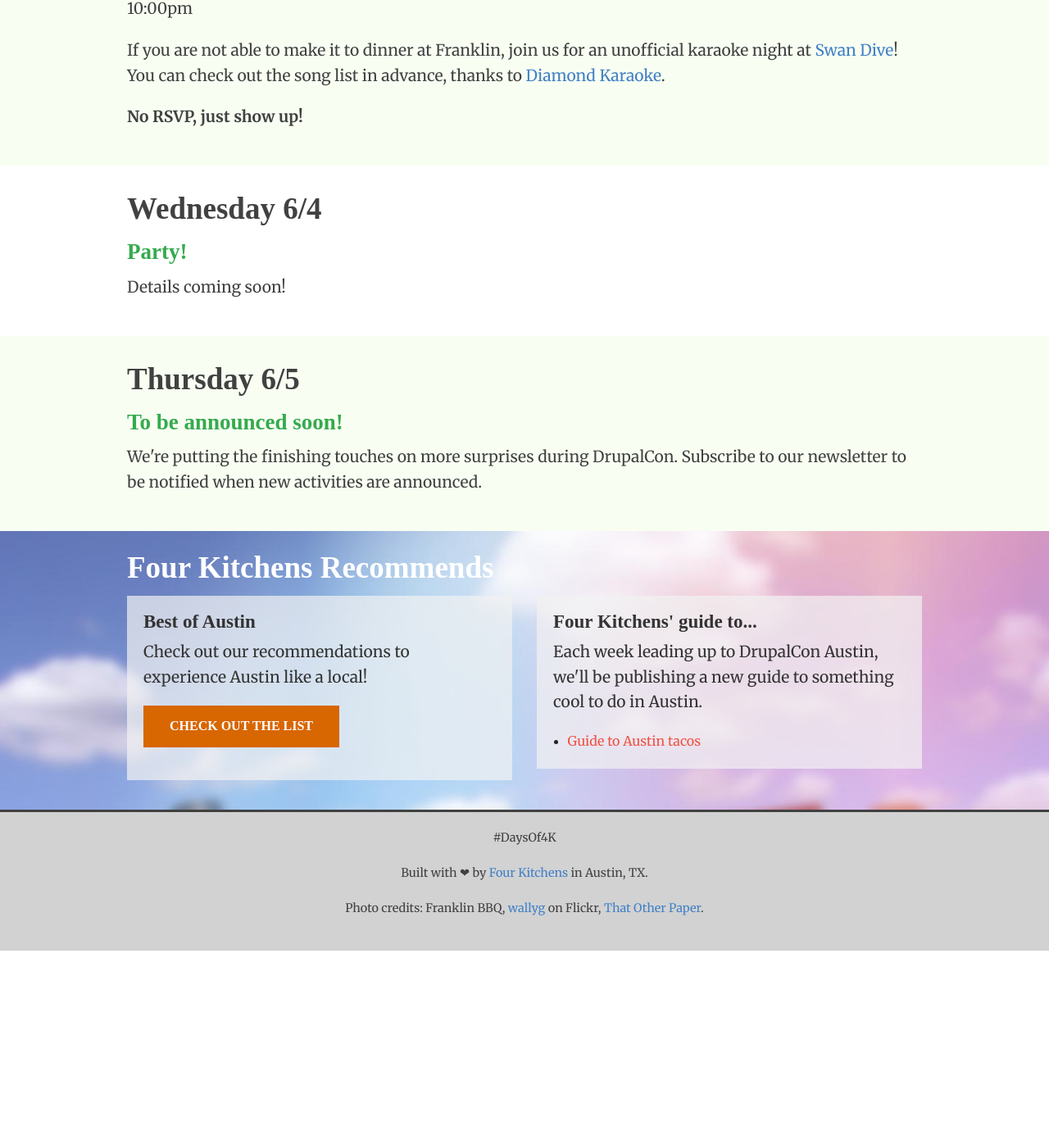
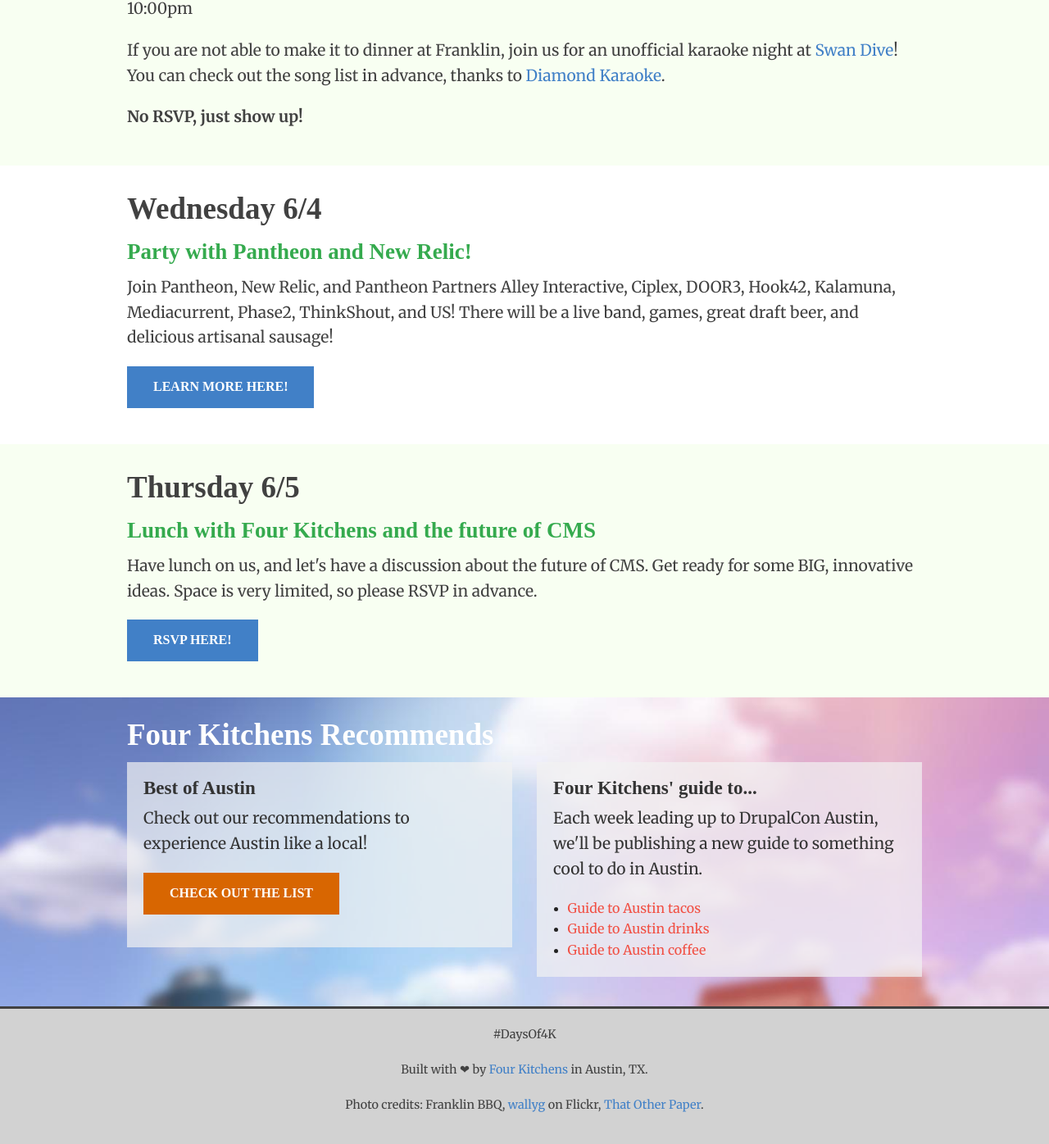
Before and after one commit to fourkitchens/4days-of-4K, a Jekyll site: the page built from index.html, in a window 1280 px wide and 1400 px high, scrolled down 1170 px. Shown: the top 1396 px of the window at 82% size. Built offline with Jekyll 4.4.1, drawn with Linux system fonts in a browser that asks for light colours; some web fonts are replaced; Markdown is read by kramdown in place of the engine named in the settings; before the commit the page ends 2330 px from its top, so only the background shows below that.

Commit message:
Adding party and lunch info

```diff
--- a/index.html
+++ b/index.html
@@ -64,8 +64,10 @@
     <div class="large-12 columns">
       <div>
         <h2>Wednesday 6/4</h2>
-        <h3>Party!</h3>
-        <p>Details coming soon!</p>
+        <h3>Party with Pantheon and New Relic!</h3>
+        <p>Join Pantheon, New Relic, and Pantheon Partners Alley Interactive, Ciplex, DOOR3, Hook42, Kalamuna, Mediacurrent, Phase2, ThinkShout, and US! There will be a live band, games, great draft beer, and delicious artisanal sausage!</p>
+        <a href="https://austin2014.drupal.org/event/party-pantheon-and-new-relic" class="medium button">Learn more here!</a>
+
       </div>
     </div>
   </div>
@@ -77,8 +79,9 @@
     <div class="large-12 columns">
       <div>
         <h2>Thursday 6/5</h2>
-        <h3>To be announced soon!</h3>
-        <p>We're putting the finishing touches on more surprises during DrupalCon. Subscribe to our newsletter to be notified when new activities are announced.</p>
+        <h3>Lunch with Four Kitchens and the future of CMS</h3>
+        <p>Have lunch on us, and let's have a discussion about the future of CMS. Get ready for some BIG, innovative ideas. Space is very limited, so please RSVP in advance.</p>
+        <a href="https://future-of-cms.eventbrite.com" class="medium button">RSVP here!</a>
       </div>
     </div>
   </div>
@@ -101,6 +104,8 @@
             <p>Each week leading up to DrupalCon Austin, we'll be publishing a new guide to something cool to do in Austin.</p>
             <ul>
               <li><a href="http://fourkitchens.com/blog/2014/04/30/4daysof4k-four-kitchens-guide-austin-tacos">Guide to Austin tacos</a></li>
+              <li><a href="http://fourkitchens.com/blog/2014/05/07/4daysof4k-four-kitchens-guide-austin-drinks">Guide to Austin drinks</a></li>
+              <li><a href="http://fourkitchens.com/blog/2014/05/14/four-kitchens%E2%80%99-guide-austin-coffee">Guide to Austin coffee</a></li>
             </ul>
           </div>
         </div>
```
